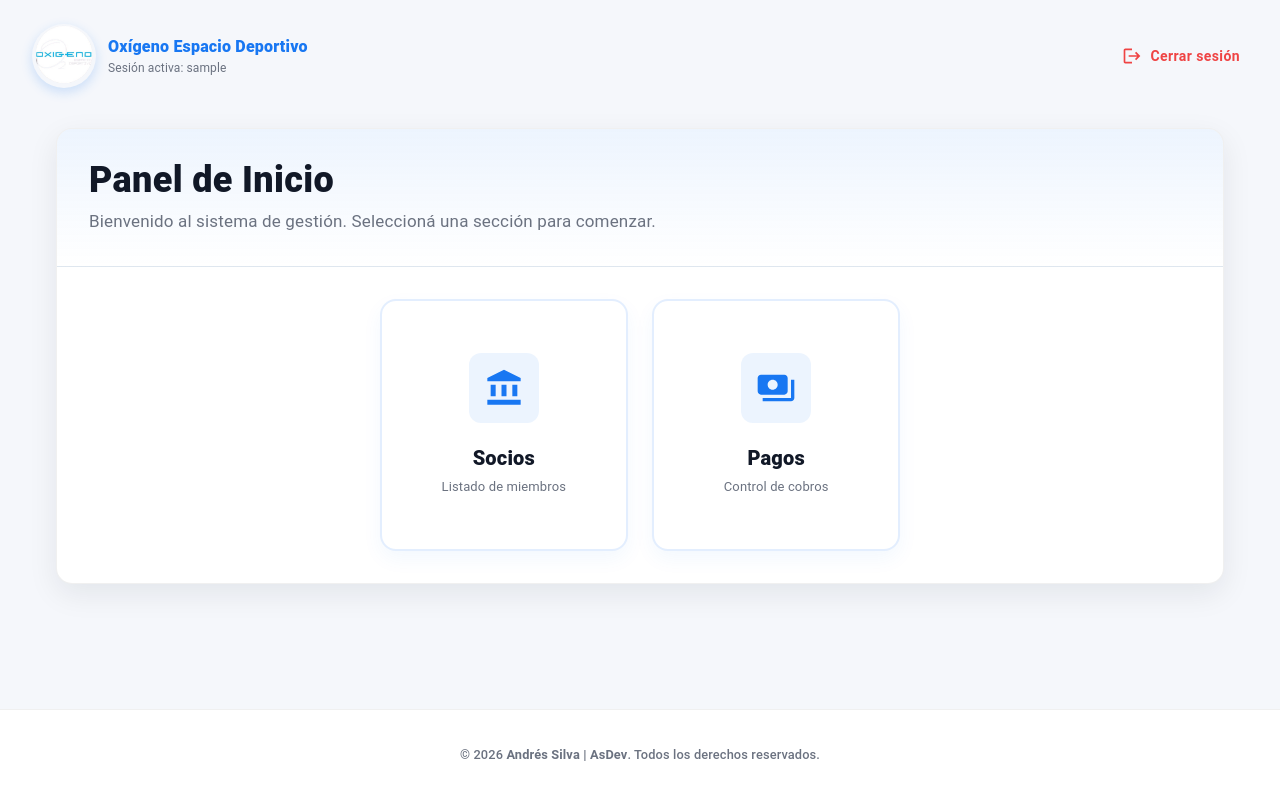
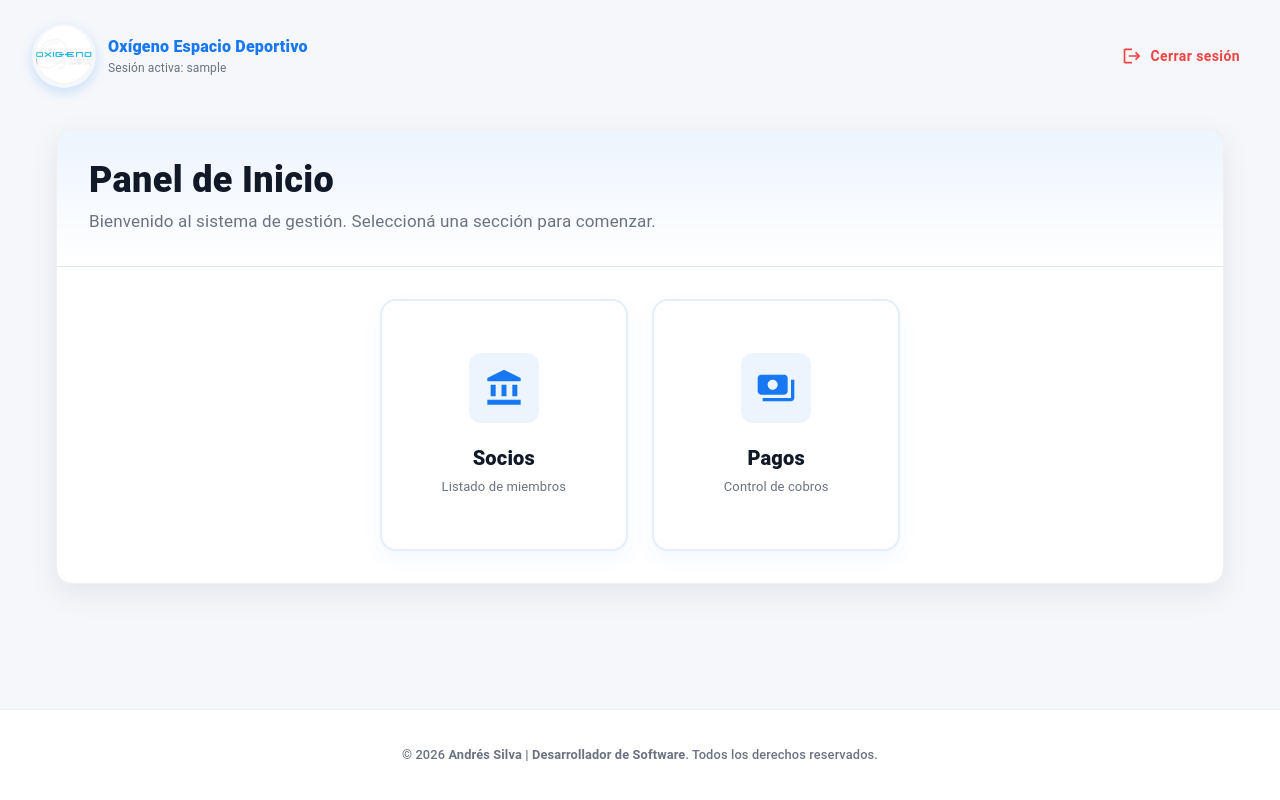
Before and after one commit to andressilva99/FrontendGym, a React (Vite) app: page / in a window 1280 px wide. Built offline with nearby package versions, Linux system fonts and the light colour scheme; sample sign-in values are in the browser's storage.

Commit message:
ajuste de footer 2

```diff
--- a/src/App.tsx
+++ b/src/App.tsx
@@ -93,7 +93,7 @@ export default function App() {
                   fontSize: { xs: '0.7rem', sm: '0.8rem' }
                 }}
               >
-                 © {new Date().getFullYear()} <strong> Andrés Silva | AsDev</strong>. Todos los derechos reservados.
+                 © {new Date().getFullYear()} <strong> Andrés Silva | Desarrollador de Software</strong>. Todos los derechos reservados.
               </Typography>
             </Container>
           </Box>
```
